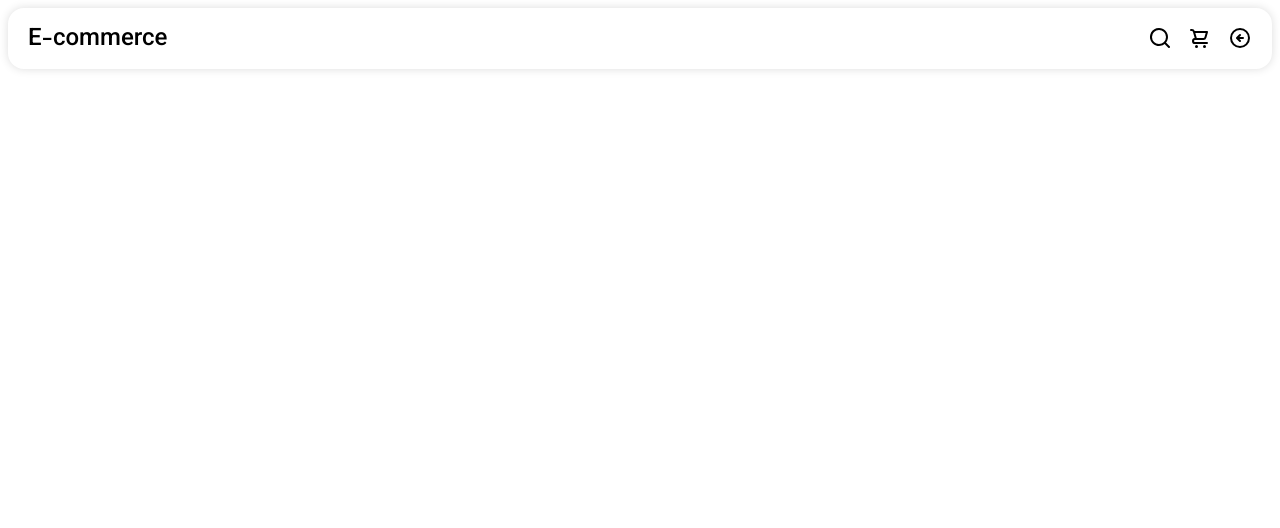
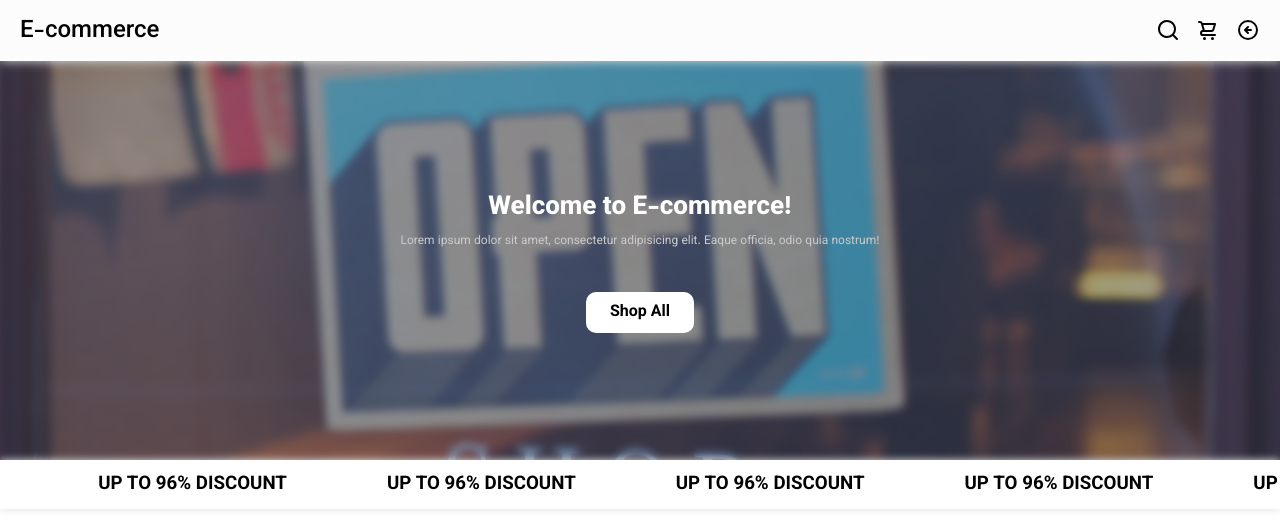
Before and after one commit to qavento-LTD/E-commerce-store, a plain HTML site: page index.html in a window 1280 px wide. Shown: the top 528 px of the page. Drawn offline with Linux system fonts and the light colour scheme.

Commit message:
updateing 2

```diff
--- a/index.html
+++ b/index.html
@@ -12,8 +12,11 @@
   <link rel="stylesheet" href="src/css/main.css">
   <link rel="stylesheet" href="src/css/navbar.css">
   <link rel="stylesheet" href="src/css/variables.css">
+  <link rel="stylesheet" href="src/css/hero.css">
   <link rel="stylesheet" href="src/css/components">
   <link rel="stylesheet" href="src/css/search.css">
+  <link rel="stylesheet" href="src/css/components/components.css">
+  <link rel="stylesheet" href="src/css/banner.css">
 </head>
 <body>
   <header class="container">
@@ -63,8 +66,21 @@
   <!-- main -->
   <main>
     <article class="hero">
-
+     <h1>Welcome to E-commerce!</h1>
+     <p>Lorem ipsum dolor sit amet, consectetur adipisicing elit. Eaque officia, odio quia nostrum!</p>
+     <a href="#" class="btn_1">shop All</a>
     </article>
+    <div class="banner">
+    <div class="banner-content">
+      <h3>Up to 96% discount</h3>
+      <h3>Up to 96% discount</h3>
+      <h3>Up to 96% discount</h3>
+      <!-- نسخة مكررة عشان ما يبانش في نهاية -->
+      <h3>Up to 96% discount</h3>
+      <h3>Up to 96% discount</h3>
+      <h3>Up to 96% discount</h3>
+    </div>
+  </div>
   </main>
 
   <!-- file code javascript -->
--- a/src/JavaScript/app.js
+++ b/src/JavaScript/app.js
@@ -6,8 +6,9 @@ nav.style.left = '100%';
 src_menu.src = 'public/icon/menu_open.svg';
 menu.onclick = () => {
     if (nav.style.left === '100%') {
-      nav.style.left = '0';
+      nav.style.left = '30%';
       src_menu.src = 'public/icon/menu_close.svg';
+
 
     } else {
       nav.style.left = '100%';
--- /dev/null
+++ b/src/css/banner.css
@@ -0,0 +1,25 @@
+.banner {
+      display: flex;
+      overflow: hidden;
+      background: white;
+      color: black;
+      padding: 10px 0;
+      box-shadow: 0 0 8px #ddd;
+    }
+
+    .banner-content {
+      display: flex;
+      animation: scroll 18s linear infinite;
+    }
+
+    .banner-content h3 {
+      margin: 0 50px;
+      white-space: nowrap;
+      text-transform: uppercase;
+
+    }
+
+    @keyframes scroll {
+      from { transform: translateX(0); }
+      to { transform: translateX(-50%); } /* يتحرك نص العرض */
+    }
--- /dev/null
+++ b/src/css/components/components.css
@@ -0,0 +1,9 @@
+.btn_1{
+  background: white;
+  padding: 8px 24px;
+  color: black;
+  text-decoration: none;
+  text-transform: capitalize;
+  font-weight: 700;
+  border-radius: 10px;
+}
--- /dev/null
+++ b/src/css/hero.css
@@ -0,0 +1,48 @@
+body{
+  height: 30000px;
+}
+
+.hero {
+  background-image: url("../../public/img/hero.jpg"); /* عدّل حسب مكان الملف */
+  height: 50vh;
+  background-size: cover;
+  background-position: center;
+  position: relative;
+  z-index: -3;
+  overflow: hidden;
+  text-align: center;
+  display: flex;
+  flex-direction: column;
+  justify-content: center;
+  align-items: center;
+  margin-top: 60px;
+
+}
+.hero:after{
+  content: "";
+  width: 100%;
+  height: 100%;
+  background: #42445A80;
+  display: flex;
+  position: absolute;
+  z-index: -1;
+  top: 0;left: 0;
+  right: 0;bottom: 0;
+  backdrop-filter: blur(4px);
+}
+
+
+.hero h1{
+  color: white;
+  font-weight: 800;
+  font-size: 26px;
+}
+.hero p{
+  font-size: 12px;
+  width: 80%;
+  margin: 4px 0 42px 0;
+  color: #CACACA;
+}
+.hero a{
+
+}
--- a/src/css/navbar.css
+++ b/src/css/navbar.css
@@ -2,23 +2,20 @@
   display: flex;
   justify-content: space-between;
   align-items: center;
+  background: #FCFCFC;
+  padding: 10px 20px;
+  z-index: 50;
+  position: fixed;
+  right: 0;left: 0;top: 0;
   box-shadow: 0 0 10px #ddd;
-  padding: 10px 20px;
-  margin: 8px;
-  border-radius: 16px;
 }
 
 nav{
   position: fixed;
-  top: 0;right: 0;bottom: 0;left: 100%;
-  background: white;
-  box-shadow: 0 0 10px #ddd;
+  top: 0;right: 0;bottom: 0;left: 30%;
+  box-shadow: 0 0 4px #ddd;
   transition: 0.1s ease;
-  margin-top: 76px;
-  margin-bottom: 8px;
-  margin-right: 8px;
-  margin-left: 8px;
-  border-radius: 16px;
+  background: #FFFFFF;
 
 }
 nav ul{
--- a/src/css/search.css
+++ b/src/css/search.css
@@ -1,21 +1,15 @@
-.search{
-  width: 100%;
-}
-.search img{
-  position: relative;
+.sreach img{
 cursor: pointer;
 }
 .search_txt{
   position: fixed;
   right: 0;left: 0;
   background: white;
-  box-shadow: 0 0 10px #ddd;
-  margin: 8px;
-  margin-top: 16px;
-  border-radius: 16px;
+  box-shadow: 0 0 4px #ddd;
   padding: 16px 24px;
   transition: .10s ease;
   z-index: -1;
+  max-width: 400px;
 }
 .search_txt input{
   border: none;
```
Also changed, not shown: src/css/components/components.html (added, +15 -0 lines), public/img/hero.jpg (added).
